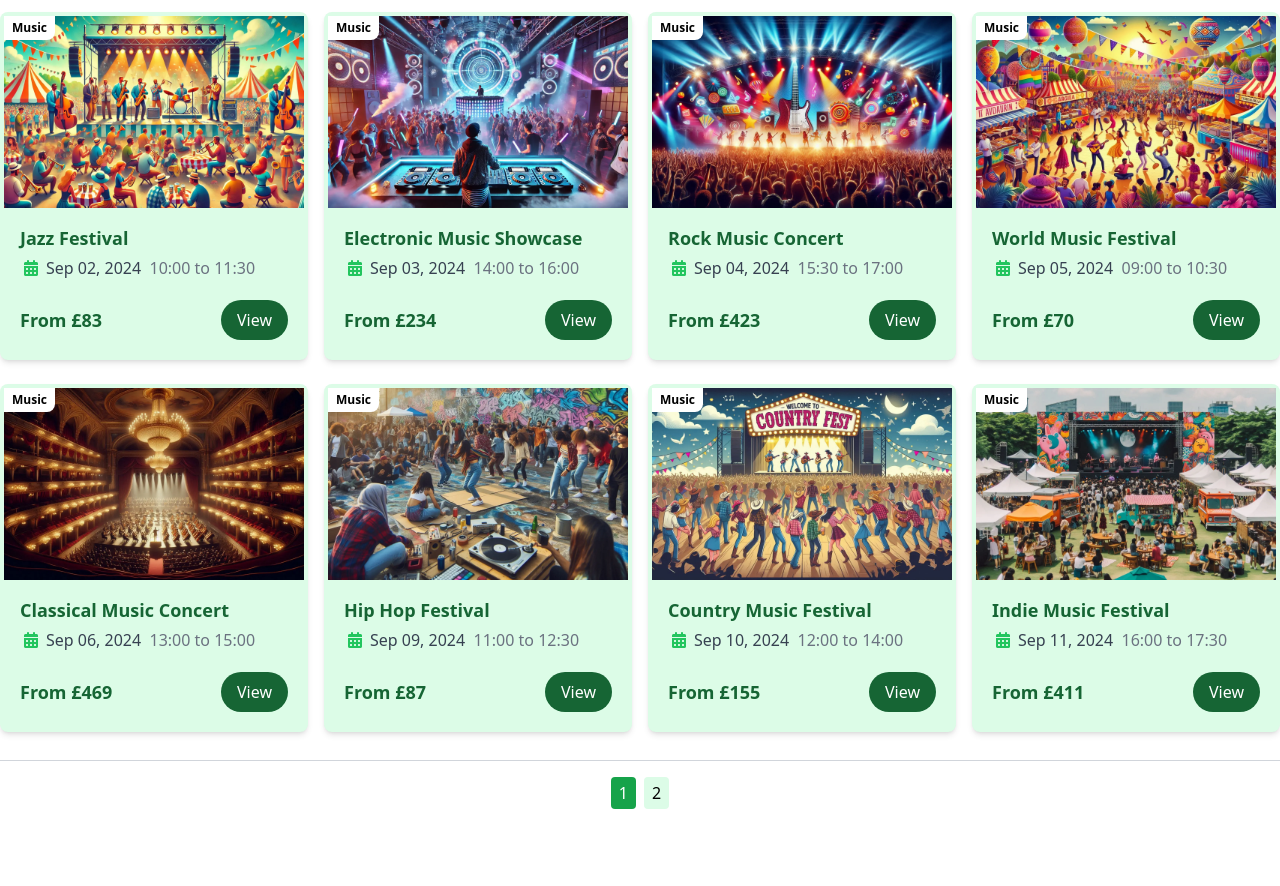
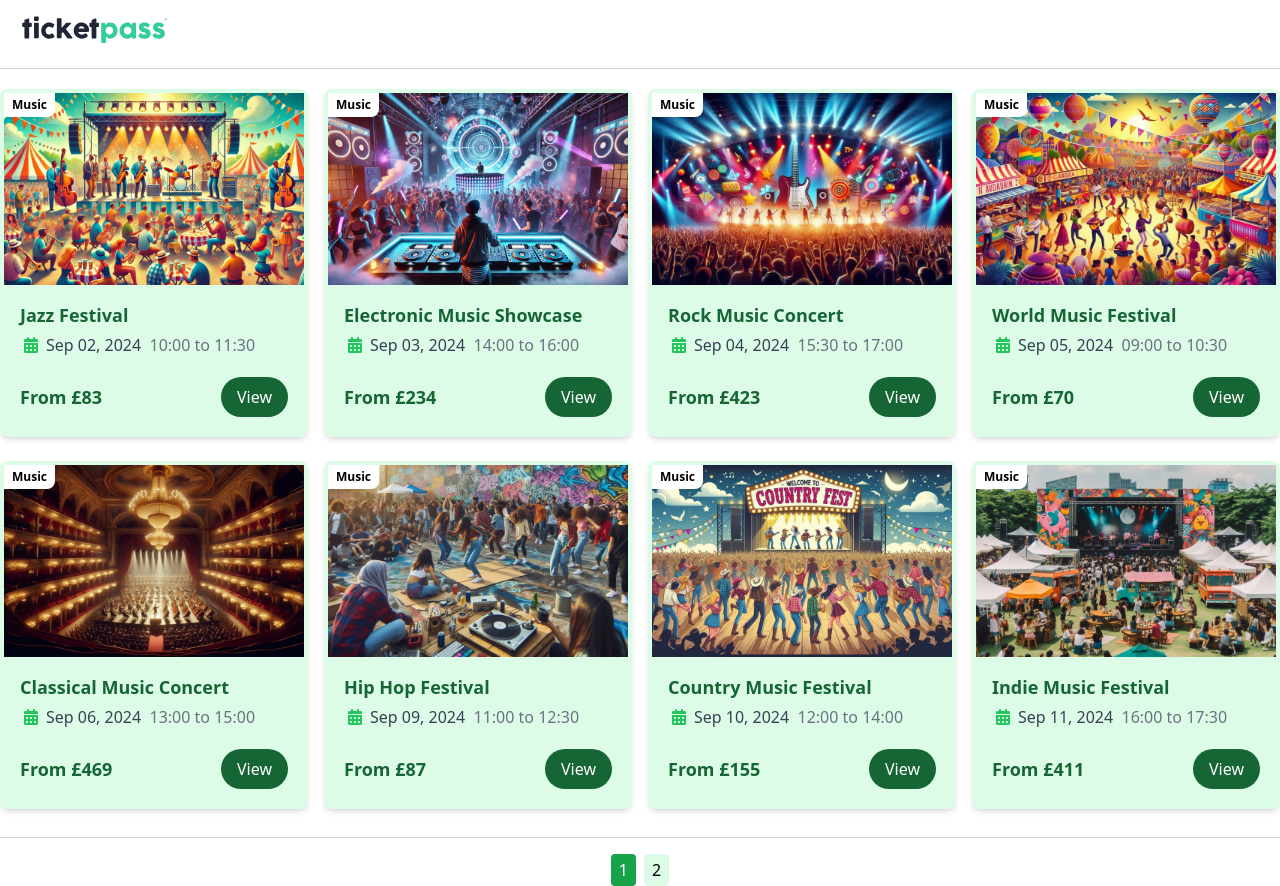
Before and after one commit to robertomiguez/ticketpass-test, a Vue app: page / in a window 1280 px wide. Before the commit the page ends 809 px from the top, so only its background shows below. Built offline with nearby package versions, Linux system fonts and the light colour scheme.

Commit message:
feat: add a banner Fixes #15

```diff
--- a/src/App.vue
+++ b/src/App.vue
@@ -1,7 +1,18 @@
 <script setup lang="ts">
+import BannerSite from '@/components/BannerSite.vue';
 import EventsList from '@/pages/EventsList.vue';
 </script>
 
 <template>
+  <BannerSite />
+  <hr class="my-2 border-t border-gray-300" />
   <EventsList />
 </template>
+
+<style scoped>
+.container {
+  max-width: 1200px;
+  margin: 0 auto;
+  padding: 1rem;
+}
+</style>
--- /dev/null
+++ b/src/components/BannerSite.vue
@@ -0,0 +1,31 @@
+<template>
+  <div class="thin-banner">
+    <img
+      src="@/assets/ticketpass_logo.svg"
+      alt="Logo"
+      class="logo"
+    />
+    <h1>{{ title }}</h1>
+  </div>
+</template>
+
+<script setup lang="ts">
+defineProps({
+  title: {
+    type: String,
+  },
+});
+</script>
+
+<style scoped>
+.thin-banner {
+  height: 60px; /* Adjust this value as needed */
+  padding: 10px 20px; /* Adjust padding to reduce thickness */
+  display: flex;
+  align-items: center;
+}
+.logo {
+  width: 150px;
+  height: 150px;
+}
+</style>
```
